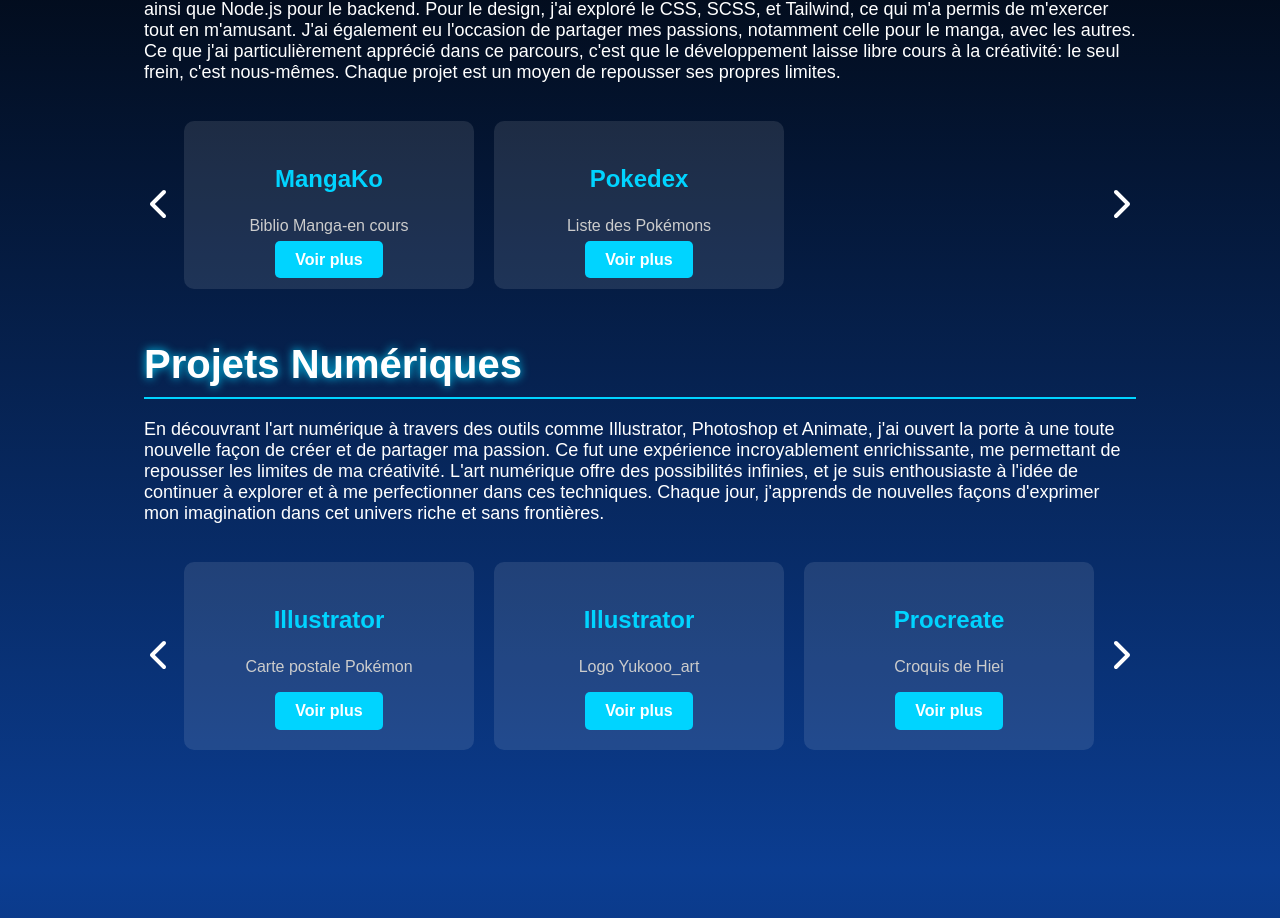
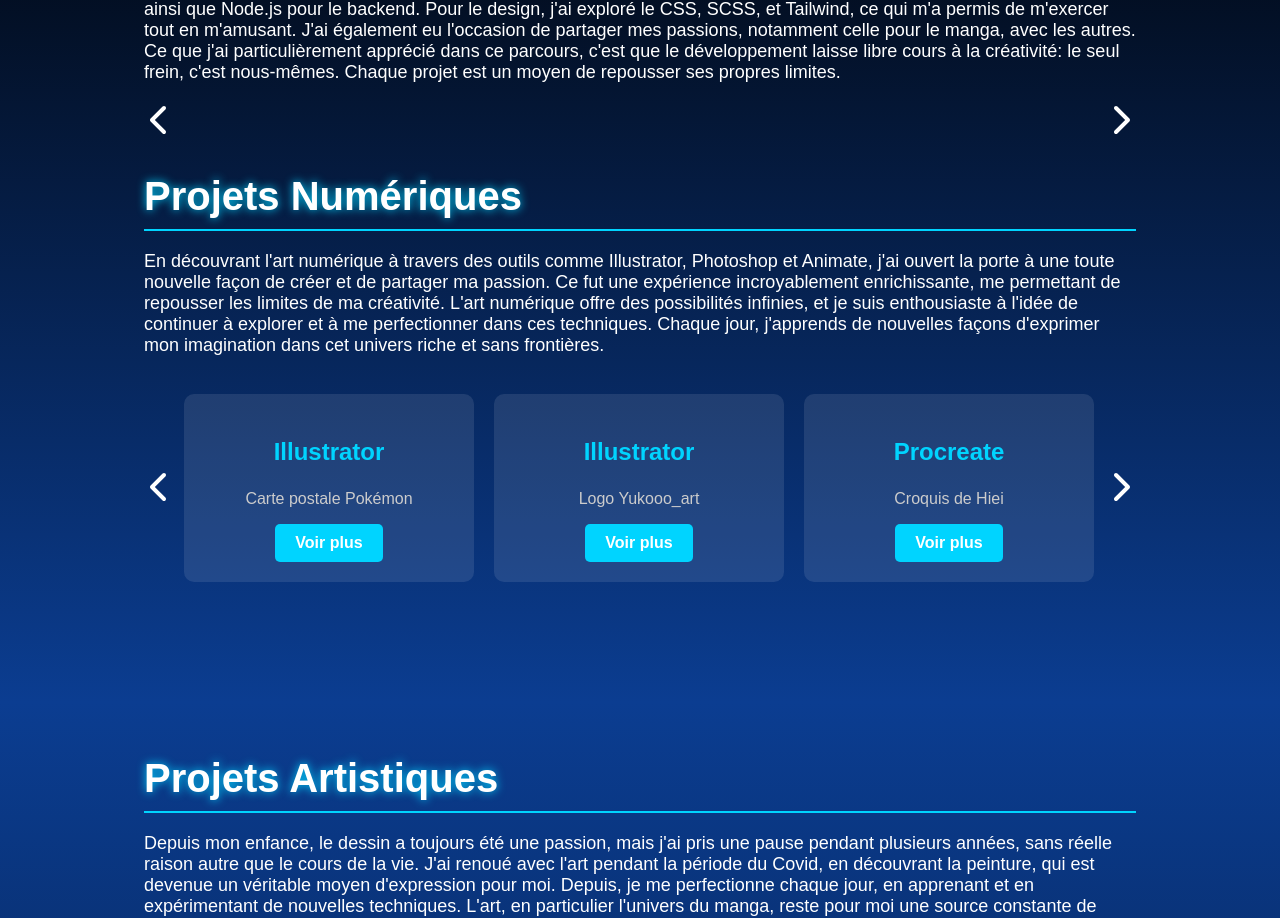
Before and after one commit to yukooome/Portfolio, a React (Vite) app in the folder my-portfolio/: page / in a window 1280 px wide. Shown: the part 1266-2184 px from the top of the page. Built offline with nearby package versions, Linux system fonts and the light colour scheme.

Commit message:
v commentaire projet

```diff
--- a/my-portfolio/src/components/Projects.jsx
+++ b/my-portfolio/src/components/Projects.jsx
@@ -12,8 +12,8 @@ function Projects() {
 
   const featuredProjects = [
     // { title: 'Projet 1', description: 'Description du projet 1', link: 'https://www.google.com/?client=safari' },
-    { title: 'MangaKo', description: 'Biblio Manga-en cours', link: 'https://projet-react-eosin.vercel.app/' },
-    { title: 'Pokedex', description: 'Liste des Pokémons', link: 'https://formation-2024-2025.vercel.app' },
+    // { title: 'MangaKo', description: 'Biblio Manga-en cours', link: 'https://projet-react-eosin.vercel.app/' },
+    // { title: 'Pokedex', description: 'Liste des Pokémons', link: 'https://formation-2024-2025.vercel.app' },
     // { title: 'Projet 4', description: 'Description du projet 4', link: '#' },
     // { title: 'Projet 5', description: 'Description du projet 5', link: '#' },
     // { title: 'Projet 6', description: 'Description du projet 6', link: '#' },
```
